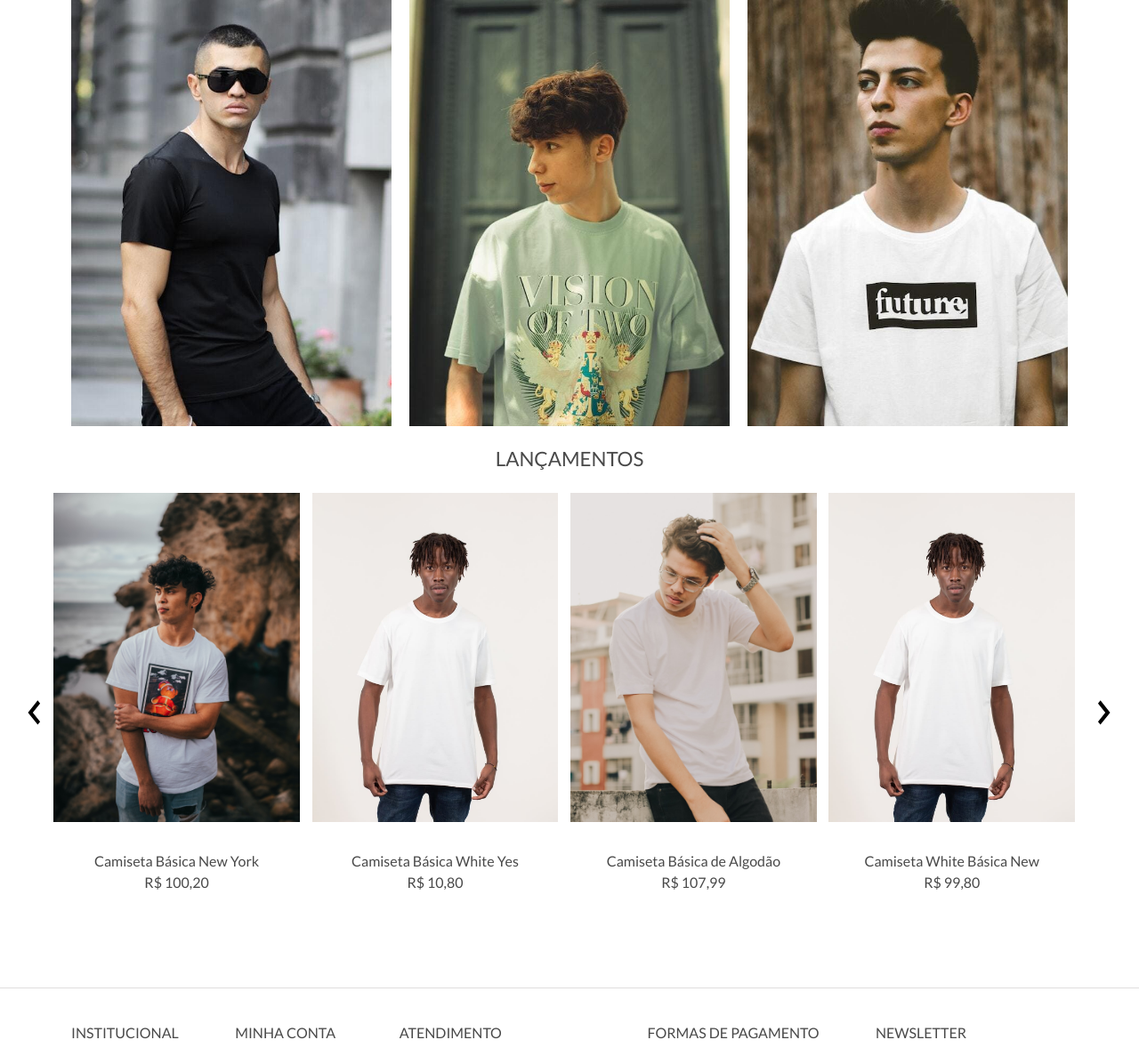
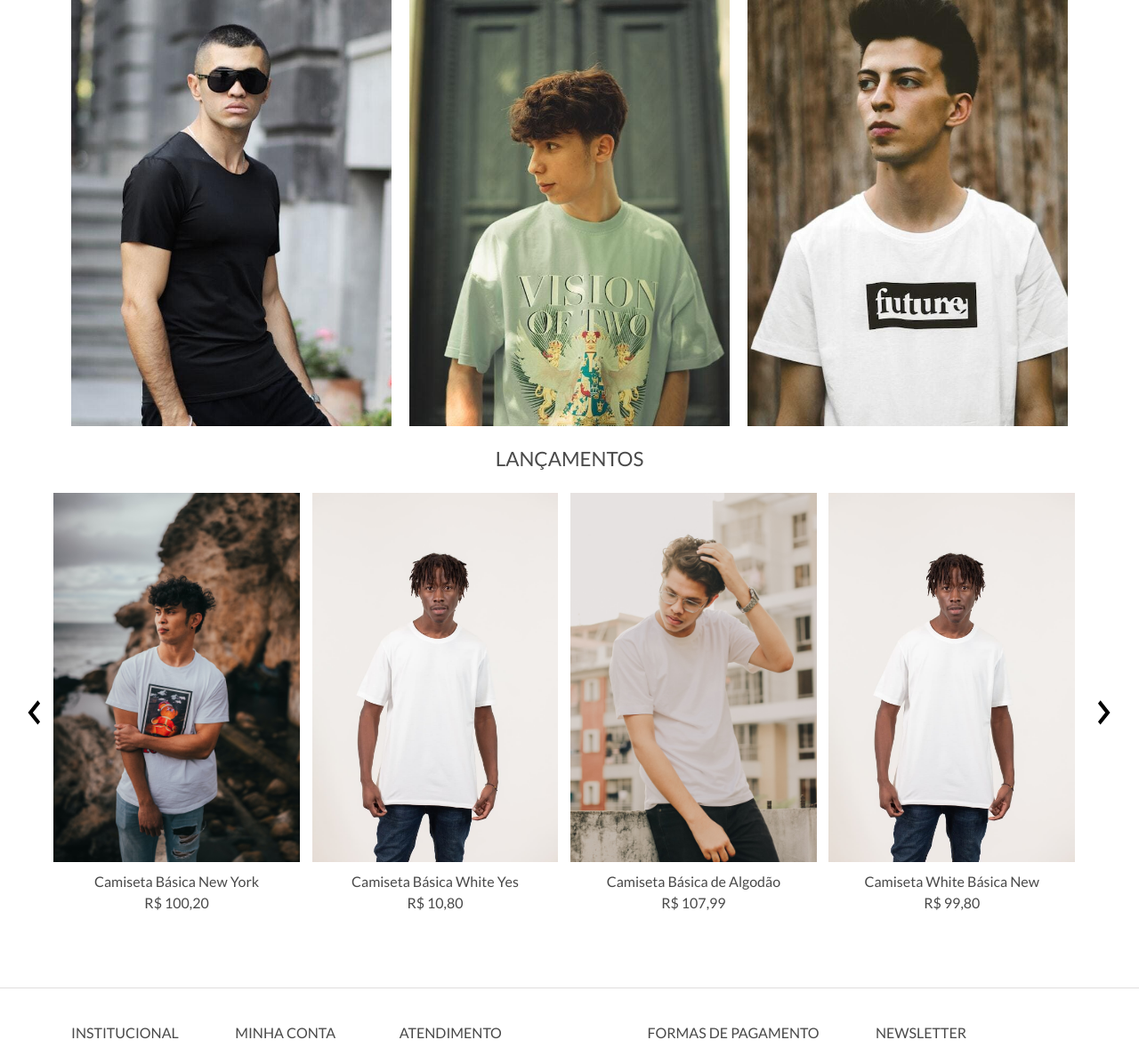
Before and after one commit to rauldiamantino/clone-plataforma, a Node server app: page / in a window 1280 px wide. Shown: the part 693-1871 px from the top of the page at 89% size. Run offline with Node 20, Linux system fonts and the light colour scheme; style sheets or scripts are compiled from the project's sources.

Commit message:
Adjust product box height

```diff
--- a/src/public/styles/product.css
+++ b/src/public/styles/product.css
@@ -33,7 +33,7 @@
 
 .img-product {
      width: 100%;
-     height: 80%;
+     height: 90%;
      position: relative;
      overflow: hidden;
 }
@@ -44,7 +44,7 @@
      align-items: center;
      justify-content: center;
      width: 100%;
-     height: 20%;
+     height: 10%;
 }
 
 .product img {
```
